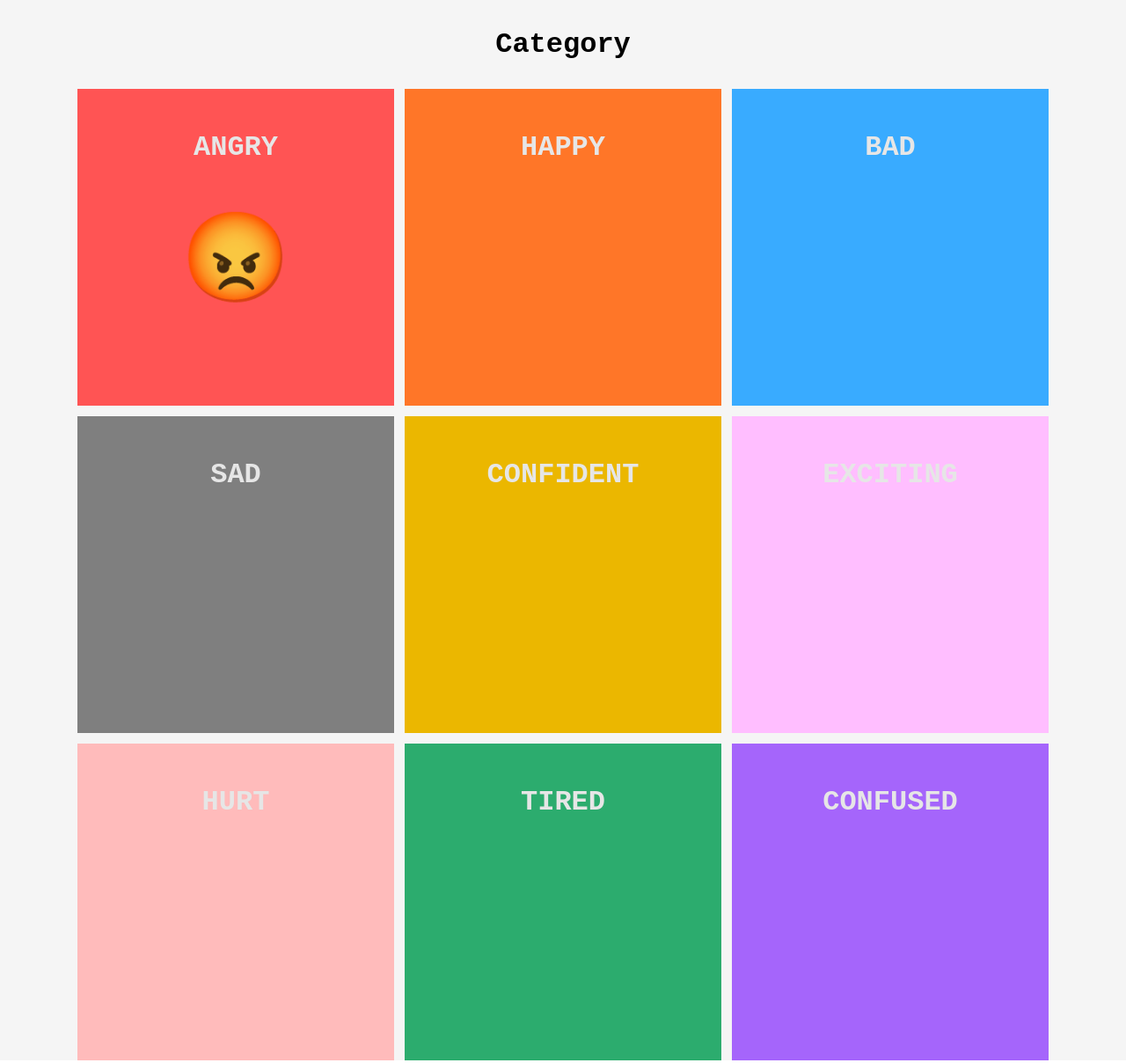
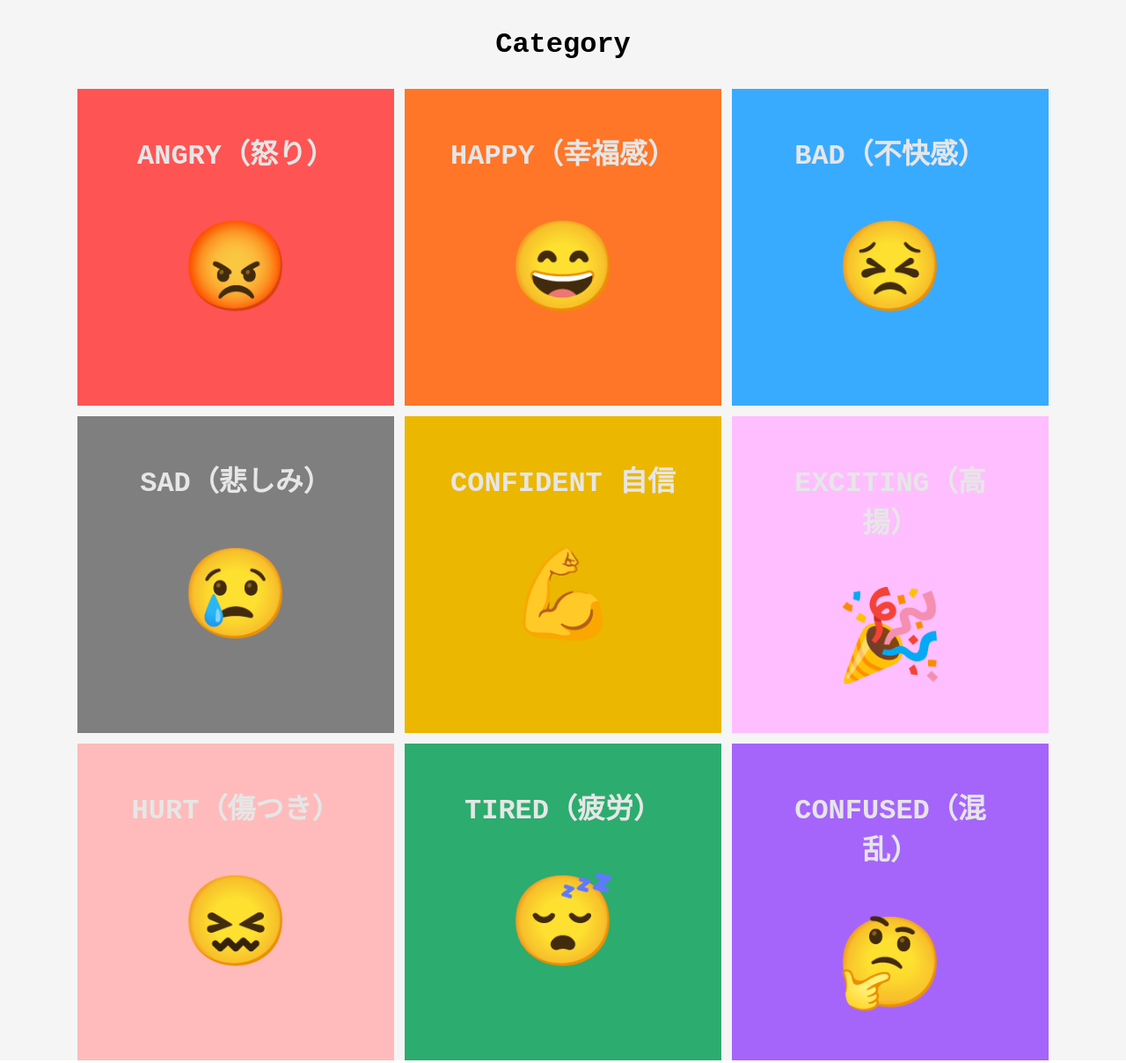
Before and after one commit to ahiru401066/Emotion-Onomatopoeia-Dictionary, a plain HTML site: page index.html in a window 1280 px wide. Shown: the whole page at 88% size. Drawn offline with Linux system fonts and the light colour scheme; a web font is replaced by a local one.

Commit message:
クラス設計(8割)

```diff
--- a/index.html
+++ b/index.html
@@ -12,48 +12,9 @@
 <body>
     <section id="upper">
         <h1>Category</h1>
-        <div id="container">
-            <div class="box" style="background-color: #FF5454;">
-                <h2>ANGRY</h2>
-                <div class="emoji">😡</div>
-            </div>
-            <div class="box" style="background-color: #FF7628;">
-                <h2>HAPPY</h2>
-                <img src="" alt="">
-            </div>
-            <div class="box" style="background-color: #39ABFF;">
-                <h2>BAD</h2>
-                <img src="" alt="">
-            </div>
+        <div id="container"></div>
+    </section>
 
-            <div class="box" style="background-color: #7F7F7F;">
-                <h2>SAD</h2>
-                <img src="" alt="">
-            </div>
-            <div class="box" style="background-color: #EBB700;">
-                <h2>CONFIDENT</h2>
-                <img src="" alt="">
-            </div>
-            <div class="box" style="background-color: #FFBEFF;">
-                <h2>EXCITING</h2>
-                <img src="" alt="">
-            </div>
-
-            <div class="box" style="background-color: #FFBBBB;">
-                <h2>HURT</h2>
-                <img src="" alt="">
-            </div>
-            <div class="box" style="background-color: #2CAC6E;">
-                <h2>TIRED</h2>
-                <img src="" alt="">
-            </div>
-            <div class="box" style="background-color: #A565FB;">
-                <h2>CONFUSED</h2>
-                <img src="" alt="">
-            </div>
-
-        </div>
-    </section>
     <section id="bottom"></section>
 
     <script src="./main.js"></script>
--- a/main.js
+++ b/main.js
@@ -1 +1,60 @@
-console.log("Hello world!");
+"use strict";
+
+class Word {
+    constructor (word, definition, img) {
+        this.word = word;
+        this.definition = definition;
+        this.img = img;
+    }
+}
+
+class EmotionObject {
+    constructor (emotion, img, description, color, onomatopoeia) {
+        this.emotion = emotion;
+        this.img = img;
+        this.description = description;
+        this.color = color;
+        this.onomatopoeia = onomatopoeia;
+    }
+}
+
+const container = document.querySelector("#container");
+
+// create box
+function createBox(emotion) {
+    let box = document.createElement("div");
+    box.classList.add("box")
+    box.style.backgroundColor = emotion.color;
+
+    let h2 = document.createElement("h2");
+    h2.classList.add("character");
+    h2.innerHTML = emotion.emotion;
+
+    let emoji = document.createElement("div");
+    emoji.classList.add("emoji");
+    emoji.innerHTML = emotion.img;
+
+    box.append(h2);
+    box.append(emoji);
+
+    return box
+}
+
+let angry = new EmotionObject("ANGRY（怒り）","😡", "不快・苛立ち・理不尽に対する感情", "#FF5454", []);
+let happy = new EmotionObject("HAPPY（幸福感）","😄", "心地よさ、喜び、満足感", "#FF7628", []);
+let bad = new EmotionObject("BAD（不快感）","😣", "居心地の悪さ、不安、拒否反応", "#39ABFF", []);
+let sad = new EmotionObject("SAD（悲しみ）","😢", "喪失感、孤独、落胆", "#7F7F7F", []);
+let confident = new EmotionObject("CONFIDENT 自信","💪", "自分の選択や能力に対する信頼", "#EBB700", []);
+let exciting = new EmotionObject("EXCITING（高揚）","🎉", "刺激的・新しいことに対する期待感", "#FFBEFF", []);
+let hurt = new EmotionObject("HURT（傷つき）","😖", "心身の痛み、裏切り、ショック", "#FFBBBB", []);
+let tired = new EmotionObject("TIRED（疲労）","😴", "集中力の低下・過労・気力の消耗", "#2CAC6E", []);
+let confused = new EmotionObject("CONFUSED（混乱）","🤔", "理解不能・選択肢の多さによる戸惑い", "#A565FB", []);
+container.append(createBox(angry));
+container.append(createBox(happy));
+container.append(createBox(bad));
+container.append(createBox(sad));
+container.append(createBox(confident));
+container.append(createBox(exciting));
+container.append(createBox(hurt));
+container.append(createBox(tired));
+container.append(createBox(confused));
--- a/style.css
+++ b/style.css
@@ -30,13 +30,14 @@ body {
     gap: 12px;
 }
 
+/* JS用 */
 .box {
     width: 100%;
     max-width: 360px;
     height: 360px;
 }
 
-.box h2 {
+.character {
     padding: 48px;
     font-size: 32px;
     color: #e6e6e6;
```
